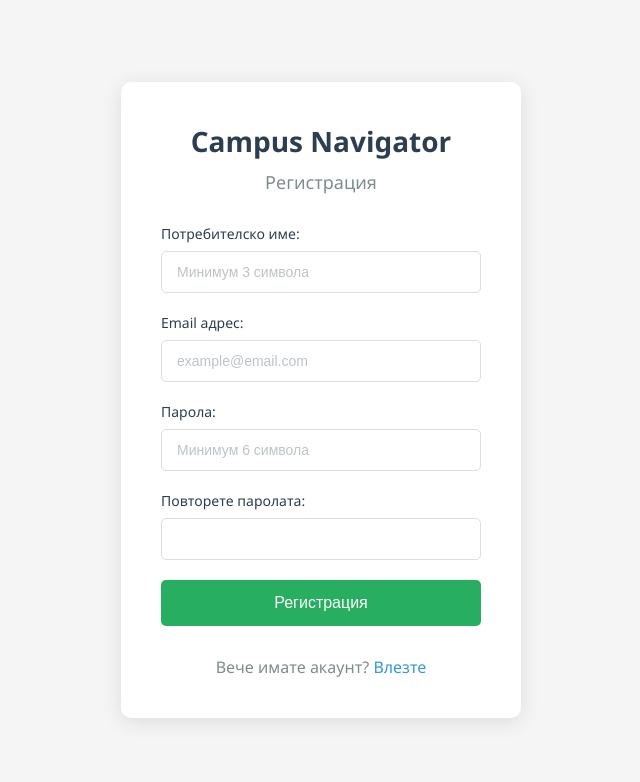
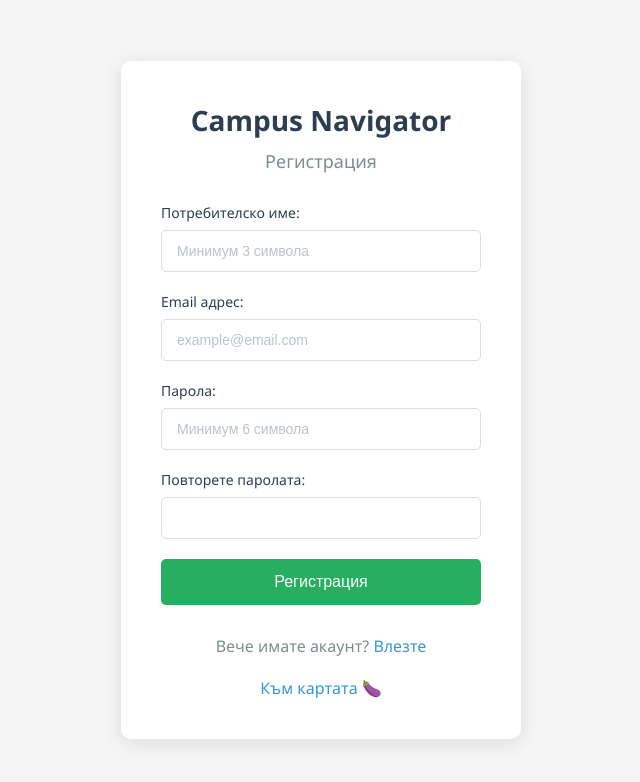
Before and after one commit to NikolaDrag/CampusMapWebProject, a PHP site: page /ProjectWeb/register.php in a window 1280 px wide. Shown: the top 782 px of the page, without its empty margins (319-959 px from the left). Run offline with PHP 8.4, Linux system fonts and the light colour scheme.

Commit message:
added back to map in registration

```diff
--- a/register.php
+++ b/register.php
@@ -48,6 +48,9 @@
 
             <p class="auth-link">
                 Вече имате акаунт? <a href="login.php">Влезте</a>
+            </p>
+            <p class="auth-link">
+                <a href="index.html">Към картата 🍆</a>
             </p>
         </div>
     </div>
```
